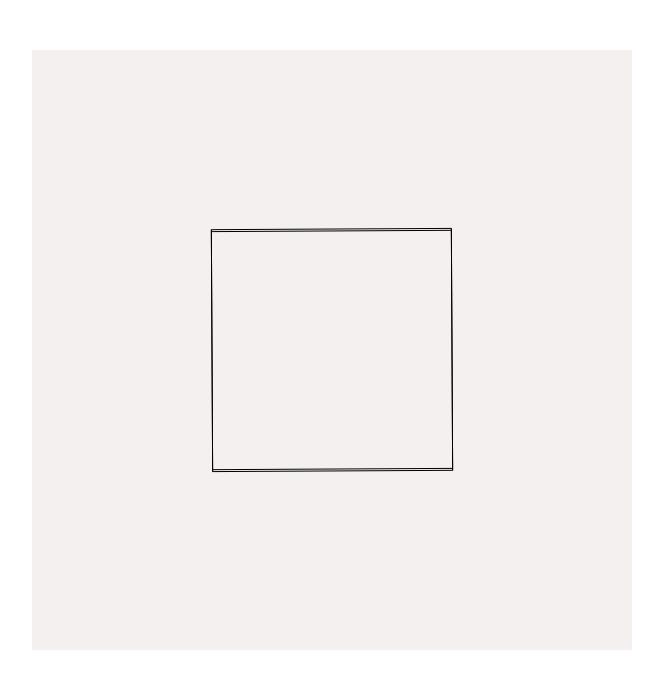
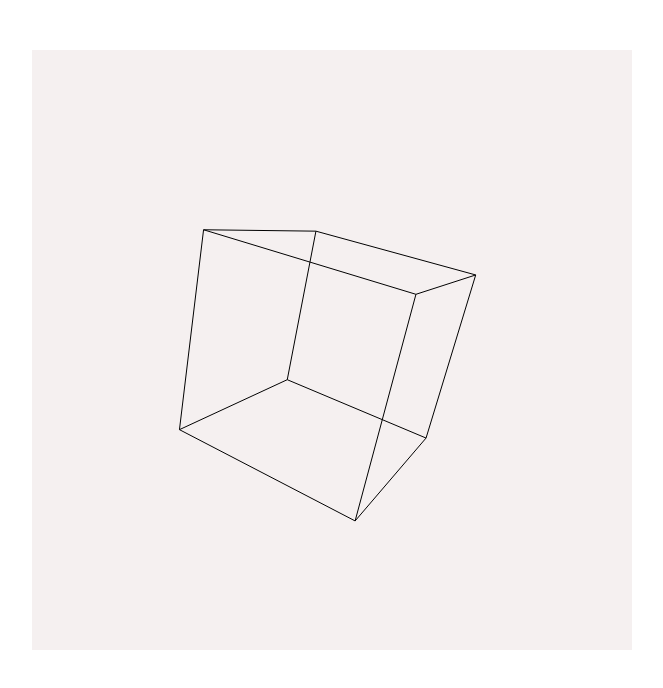
Before and after one commit to apelsinovi-sok/cube3D, a website: page index.html in a window 1280 px wide. Shown: the whole page, without its empty margins (308-971 px from the left). Drawn offline with nearby package versions, Linux system fonts and the light colour scheme.

Commit message:
I added a perspective projection

```diff
--- a/index.html
+++ b/index.html
@@ -16,6 +16,7 @@
 
 let canvas = document.getElementById("canvas");
 let ctx = canvas.getContext("2d");
+
 let size_cube = 2;
 
 let point = [  //матрица с координатами 8-ми точек куба
@@ -29,6 +30,20 @@ let point = [  //матрица с координатами 8-ми точек к
     [-60,-60,60],
     [60,60,60],
     [60,-60,60],
+];
+
+let point_clone = [
+/*
+   [-60,60,0],
+    [-60,0,-60],
+    [60,60,-60],
+    [60,-60,-60],
+
+    [-60,60,60],
+    [-4444,-60,60],
+    [60,60,60],
+    [60,-60,60],*/
+
 ];
 
 let line = [ //матрица содержащая инструкцию как и в каком порядке соединять ребра куба
@@ -50,12 +65,12 @@ let line = [ //матрица содержащая инструкцию как
 
 ];
 
-
+const focus_value = 250;
 
 ctx.translate(300,300);// сдвиг системы координат
 
 
-function rotate(angleX = 0.6 , angleY = 0, angleZ = 0.4 ){
+function rotate(angleX = 0.3 , angleY = 0.8, angleZ = 0 ){
 
     let rotationX = [
 
@@ -88,11 +103,16 @@ function rotate(angleX = 0.6 , angleY = 0, angleZ = 0.4 ){
     ];
 
 
+
+
+
 multiplay(rotationX);//поворот
 
 multiplay(rotationY);
 
 multiplay(rotationZ);
+
+focus();
 
 clear();//отчистка экрана
 
@@ -103,6 +123,39 @@ draw();//отрисовка куба
 
 setInterval(rotate, 10);//обновление анимации
 
+function focus(){
+
+    for (var i = 0; i < point.length; i++) {
+
+    let val = multiplay_focus(point[i]);
+    point_clone[i] = [];
+    point_clone[i].push(val[0]);
+    point_clone[i].push(val[1]);
+    point_clone[i].push(val[2]);
+
+}
+}
+
+function multiplay_focus(point){
+
+    let distance = point[2] + 60;
+
+    let tanget_x = point[0] / (focus_value + distance);
+
+    let tanget_y = point[1] / (focus_value + distance);
+
+    let new_x = focus_value * tanget_x;
+
+    let new_y = focus_value * tanget_y;
+
+    let arr = [];
+
+    arr[0] = new_x;
+    arr[1] = new_y;
+    arr[2] = point[2];
+
+    return arr;
+}
 
 
 function multiplay(axis){//умножение точек куба на матрицу поворота
@@ -119,8 +172,8 @@ function multiplay(axis){//умножение точек куба на матр
 function draw(){//отрисовка
 
   for (var i = 0; i < line.length; i++) {
-      ctx.moveTo(point[line[i][0]][0]*size_cube, point[line[i][0]][1]*size_cube);
-      ctx.lineTo(point[line[i][1]][0]*size_cube, point[line[i][1]][1]*size_cube);
+      ctx.moveTo(point_clone[line[i][0]][0]*size_cube, point_clone[line[i][0]][1]*size_cube);
+      ctx.lineTo(point_clone[line[i][1]][0]*size_cube, point_clone[line[i][1]][1]*size_cube);
   }
 ctx.stroke();
 }
@@ -130,6 +183,7 @@ function clear(){//отчистка экрана
   ctx.clearRect(-300, -300, 600, 600);
 }
 
+
 </script>
 
 </body>
```
